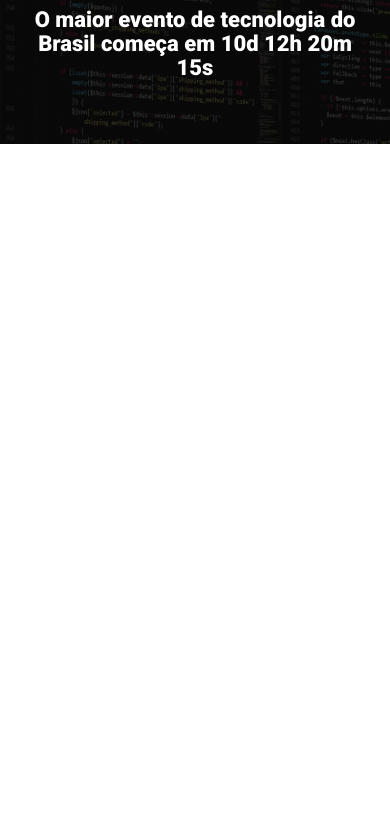
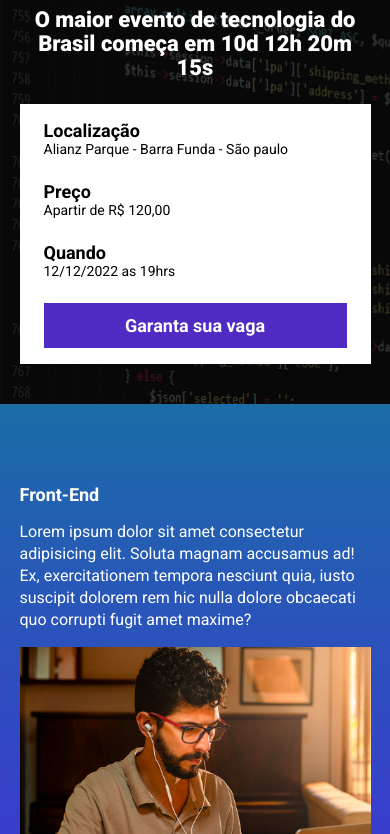
Before and after one commit to AndersonCostaDev01/Ebac_teck_talks, a website built with Parcel: page src/index.html in a window 390 px wide. Shown: the part 96-930 px from the top of the page. Before the commit the page ends 844 px from the top, so only its background shows below. Built offline with nearby package versions, Linux system fonts and the light colour scheme.

Commit message:
Criação da area Front-end

```diff
--- a/src/index.html
+++ b/src/index.html
@@ -21,8 +21,47 @@
             <p class="hero__text">
                 O maior evento de tecnologia do Brasil começa em 10d 12h 20m 15s
             </p>
+            <div class="infos-bar">
+                <ul class="infos-bar__infos">
+                    <li class="infos-bar__infos__item">
+                        <b>
+                            Localização
+                        </b>
+                        Alianz Parque - Barra Funda - São paulo
+                    </li>
+                    <li class="infos-bar__infos__item">
+                        <b>
+                            Preço
+                        </b>
+                        Apartir de R$ 120,00
+                    </li>
+                    <li class="infos-bar__infos__item">
+                        <b>
+                            Quando
+                        </b>
+                        12/12/2022 as 19hrs
+                    </li>
+                </ul>
+                <a href="#" class="button button--primary">
+                    Garanta sua vaga
+                </a>
+            </div>
         </div>
     </header>
+
+    <section class="event">
+        <div class="container">
+            <div class="event__details">
+                <h2 class="event__details__title">
+                    Front-End
+                </h2>
+                <p class="event__details__text">
+                    Lorem ipsum dolor sit amet consectetur adipisicing elit. Soluta magnam accusamus ad! Ex, exercitationem tempora nesciunt quia, iusto suscipit dolorem rem hic nulla dolore obcaecati quo corrupti fugit amet maxime?
+                </p>
+            </div>
+            <img class="event__image" src="./images/frontend.png" alt="Fornt End">
+        </div>
+    </section>
 
     <!-- Parte do script -->
     <script src="./scripts/main.js"></script>
--- /dev/null
+++ b/src/styles/_event.scss
@@ -0,0 +1,40 @@
+.event {
+    padding: 80px 0;
+    background-image: linear-gradient(#1B6CA7, #442BDB);
+    .container {
+        display: flex;
+    }
+
+    &__image {
+        max-width: 360px;
+    }
+
+    &__details {
+        margin-right: 40px;
+        &__title {
+            font-size: 18px;
+            font-weight: bold;
+            margin-bottom: 16px;
+        }
+
+        &__text {
+            font-size: 16px;
+            line-height: 22px;
+        }
+    }
+
+    @media (max-width: 640px) {
+        .container {
+            display: block;
+        }
+
+        &__image {
+            width: 100%;
+        }
+
+        &__details {
+            margin-right: 0;
+            margin-bottom: 16px;
+        }
+    }
+}
--- /dev/null
+++ b/src/styles/components/_buttons.scss
@@ -0,0 +1,23 @@
+.button {
+    padding: 12px;
+    font-size: 18px;
+    font-weight: bold;
+    text-align: center;
+    white-space: nowrap;
+    justify-content: center;
+
+    &--primary {
+        color: #fff;
+        background-color: #4F2AC3;
+    }
+
+    @media (max-width: 640px) {
+        display: block;
+        width: 100%;
+    }
+
+    @media (max-width:1024px) {
+        display: flex;
+        align-items: center;
+    }
+}
--- /dev/null
+++ b/src/styles/components/_infos-bar.scss
@@ -0,0 +1,40 @@
+.infos-bar {
+    padding: 16px 24px;
+    background-color: #fff;
+    display: flex;
+    justify-content: space-between;
+    &__infos {
+        display: flex;
+        gap: 40px;
+
+        &__item {
+            font-size: 14px;
+            color: #000;
+
+            b {
+                font-size: 18px;
+                display: block;
+                color: #000;
+            }
+        }
+    }
+
+    @media (max-width: 640px) {
+        display: block;
+
+        &__infos {
+            display: block;
+
+            &__item {
+                margin-bottom: 24px;
+            }
+        }
+    }
+
+    @media (max-width: 1024px) {
+
+        &__infos {
+            gap: 16px ;
+        }
+    }
+}
--- a/src/styles/main.scss
+++ b/src/styles/main.scss
@@ -1,4 +1,7 @@
 @use 'hero';
+@use 'components/infos-bar';
+@use 'components/buttons';
+@use 'event';
 
 * {
     margin: 0;
@@ -6,6 +9,8 @@
     box-sizing: border-box;
     font-family: Roboto, sans-serif;
     color: #fff;
+    text-decoration: none;
+    list-style: none;
 }
 
 .container {
```
